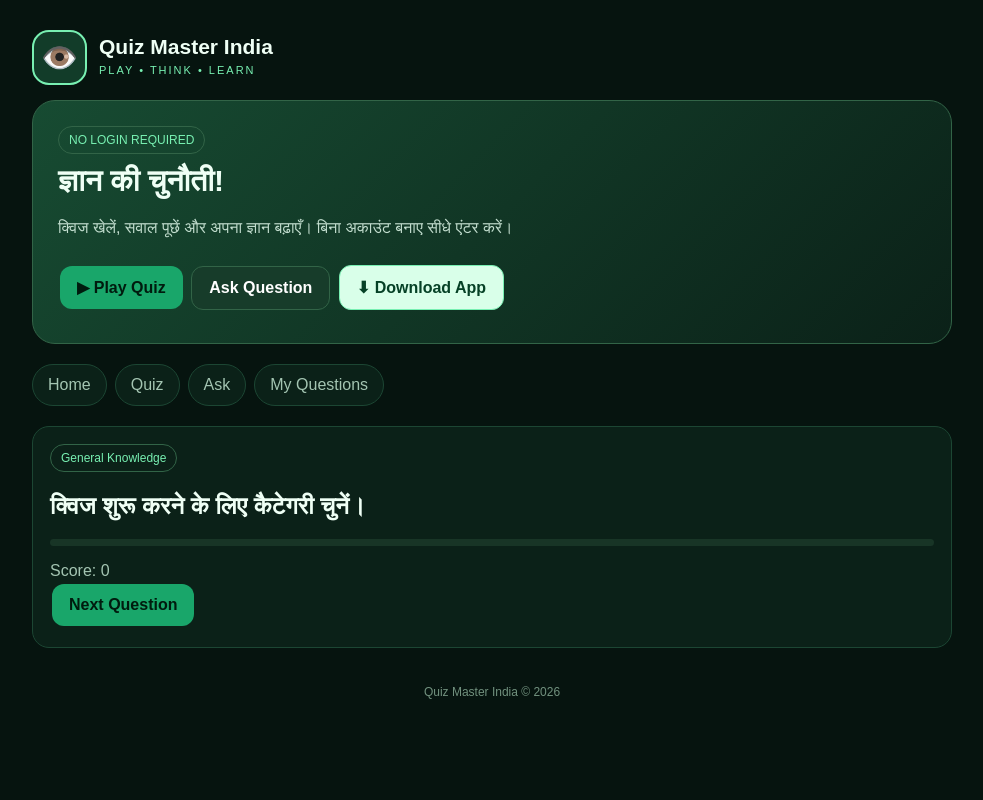
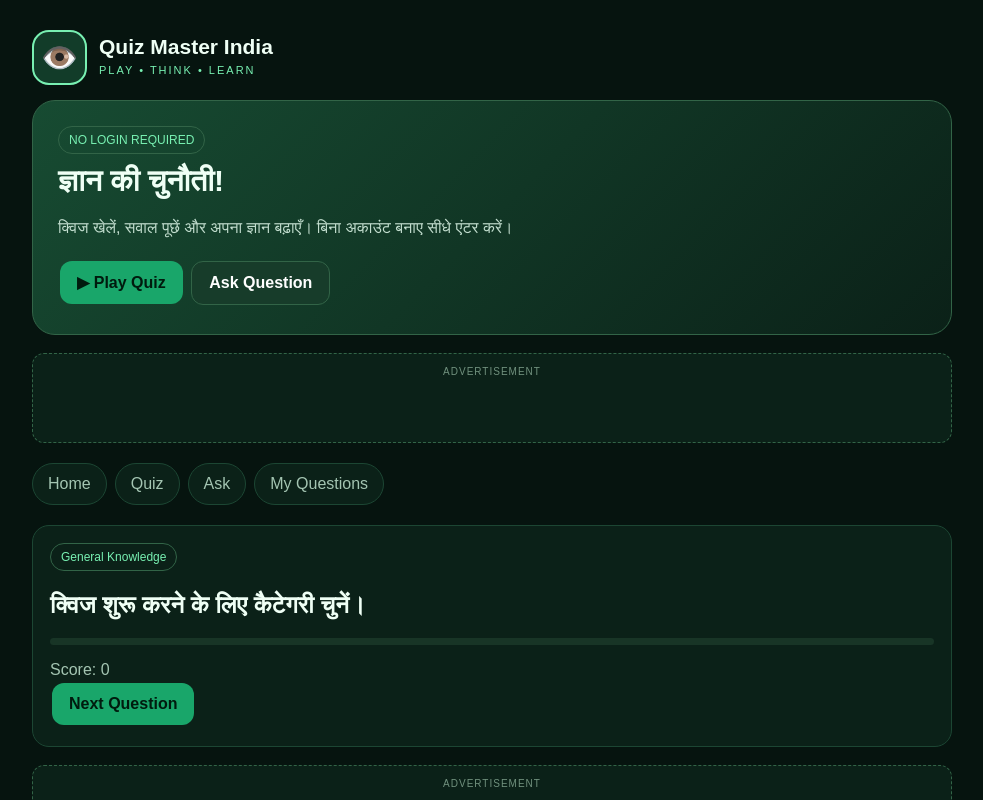
Before and after one commit to ayaanbabu777888666-create/Quiz-master-India-, a plain HTML site: page index.html in a window 1280 px wide. Both pictures are taken after a click on the button "▶ Play Quiz". Shown: the top 800 px of the page, without its empty margins (148-1131 px from the left). Drawn offline with Linux system fonts and the light colour scheme.

Commit message:
Refactor index.html to remove download button and add ads
Removed download button and related JavaScript code. Added advertisement sections in the body and footer.

```diff
--- a/index.html
+++ b/index.html
@@ -4,6 +4,8 @@
 <meta charset="UTF-8">
 <meta name="viewport" content="width=device-width, initial-scale=1.0">
 <meta name="theme-color" content="#06140f">
+<meta name="description" content="Quiz Master India - Play quizzes, test your knowledge and learn something new.">
+
 <title>Quiz Master India</title>
 
 <style>
@@ -97,18 +99,6 @@ margin:4px 2px;
 background:#173c2a;
 color:white;
 border:1px solid #326447;
-}
-
-.download-btn{
-display:inline-block;
-text-decoration:none;
-border:1px solid var(--light);
-padding:12px 17px;
-border-radius:12px;
-background:#d9ffe9;
-color:#064126;
-font-weight:bold;
-margin:8px 2px;
 }
 
 nav{
@@ -235,13 +225,6 @@ overflow-wrap:anywhere;
 margin:8px 0;
 }
 
-footer{
-text-align:center;
-padding:25px;
-color:#71917e;
-font-size:12px;
-}
-
 .notice{
 padding:12px;
 border-radius:12px;
@@ -251,10 +234,51 @@ font-size:12px;
 line-height:1.5;
 }
 
+/* ADVERTISEMENT AREA */
+
+.ad-container{
+width:100%;
+min-height:90px;
+margin:18px auto;
+padding:12px;
+background:#0b2118;
+border:1px dashed #326447;
+border-radius:12px;
+text-align:center;
+overflow:hidden;
+}
+
+.ad-label{
+color:#71917e;
+font-size:10px;
+letter-spacing:1px;
+margin-bottom:8px;
+}
+
+footer{
+text-align:center;
+padding:25px;
+color:#71917e;
+font-size:12px;
+}
+
 @media(min-width:650px){
 .grid{grid-template-columns:repeat(3,1fr)}
 }
 </style>
+
+<!--
+GOOGLE ADSENSE SETUP
+
+After AdSense approval, replace the placeholder publisher ID
+with your real publisher ID.
+
+Example format:
+ca-pub-1234567890123456
+
+Do not use a fake publisher ID.
+-->
+
 </head>
 
 <body>
@@ -289,16 +313,13 @@ line-height:1.5;
 Ask Question
 </button>
 
-<!-- WEBSITE ONLY DOWNLOAD BUTTON -->
-<a
-id="downloadAppButton"
-class="download-btn"
-href="#"
-onclick="downloadApp(event)">
-⬇ Download App
-</a>
+</section>
 
-</section>
+<!-- ADVERTISEMENT 1 -->
+<div class="ad-container">
+<div class="ad-label">ADVERTISEMENT</div>
+<!-- Approved AdSense ad code will go here -->
+</div>
 
 <nav>
 <button class="active" onclick="showTab('home',this)">Home</button>
@@ -352,6 +373,13 @@ Next Question
 </button>
 
 </div>
+
+<!-- ADVERTISEMENT 2 -->
+<div class="ad-container">
+<div class="ad-label">ADVERTISEMENT</div>
+<!-- Approved AdSense ad code will go here -->
+</div>
+
 </section>
 
 <section id="ask" class="section">
@@ -386,6 +414,12 @@ AI जवाब की सुविधा अभी शामिल नहीं
 
 </div>
 
+<!-- ADVERTISEMENT 3 -->
+<div class="ad-container">
+<div class="ad-label">ADVERTISEMENT</div>
+<!-- Approved AdSense ad code will go here -->
+</div>
+
 </section>
 
 <section id="saved" class="section">
@@ -402,50 +436,13 @@ AI जवाब की सुविधा अभी शामिल नहीं
 
 <footer>
 Quiz Master India © 2026
+<br><br>
+<a href="privacy.html" style="color:#78f0b2">Privacy Policy</a>
 </footer>
 
 </div>
 
 <script>
-
-/* =================================
-   APP DOWNLOAD SETTINGS
-================================= */
-
-// यहाँ अपनी APK की असली डाउनलोड लिंक डालें।
-const APK_DOWNLOAD_URL = "PASTE_YOUR_APK_DOWNLOAD_LINK_HERE";
-
-// ऐप और वेबसाइट की पहचान।
-const params = new URLSearchParams(window.location.search);
-
-const isInstalledApp =
-params.get("app") === "1" ||
-window.matchMedia("(display-mode: standalone)").matches ||
-navigator.standalone === true ||
-window.AndroidApp === true ||
-/; wv\)/i.test(navigator.userAgent);
-
-// ऐप के अंदर Download बटन छिपाएँ।
-if(isInstalledApp){
-document.getElementById("downloadAppButton").style.display="none";
-}
-
-// वेबसाइट से APK डाउनलोड।
-function downloadApp(event){
-
-event.preventDefault();
-
-if(
-!APK_DOWNLOAD_URL ||
-APK_DOWNLOAD_URL === "PASTE_YOUR_APK_DOWNLOAD_LINK_HERE"
-){
-alert("APK डाउनलोड लिंक अभी जोड़ा नहीं गया है।");
-return;
-}
-
-window.location.href=APK_DOWNLOAD_URL;
-}
-
 
 /* =================================
    QUIZ CATEGORIES
```
